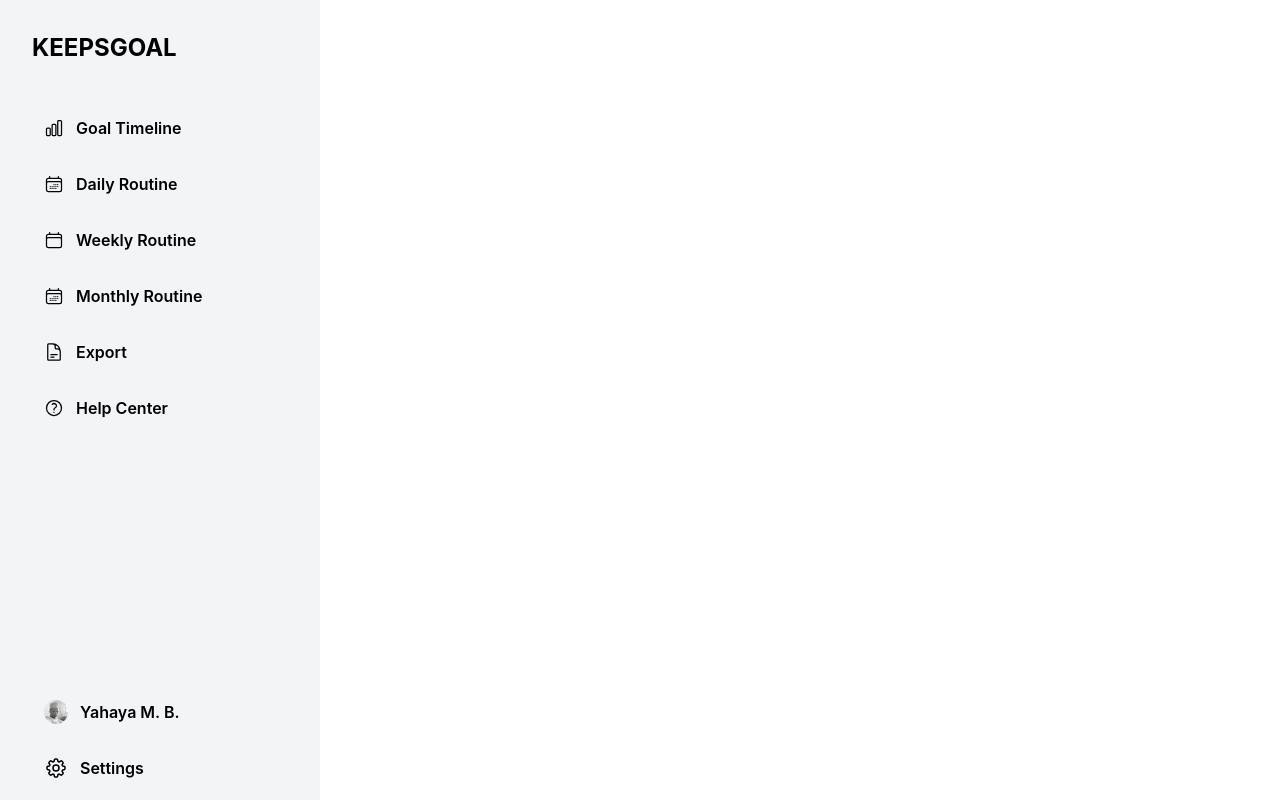
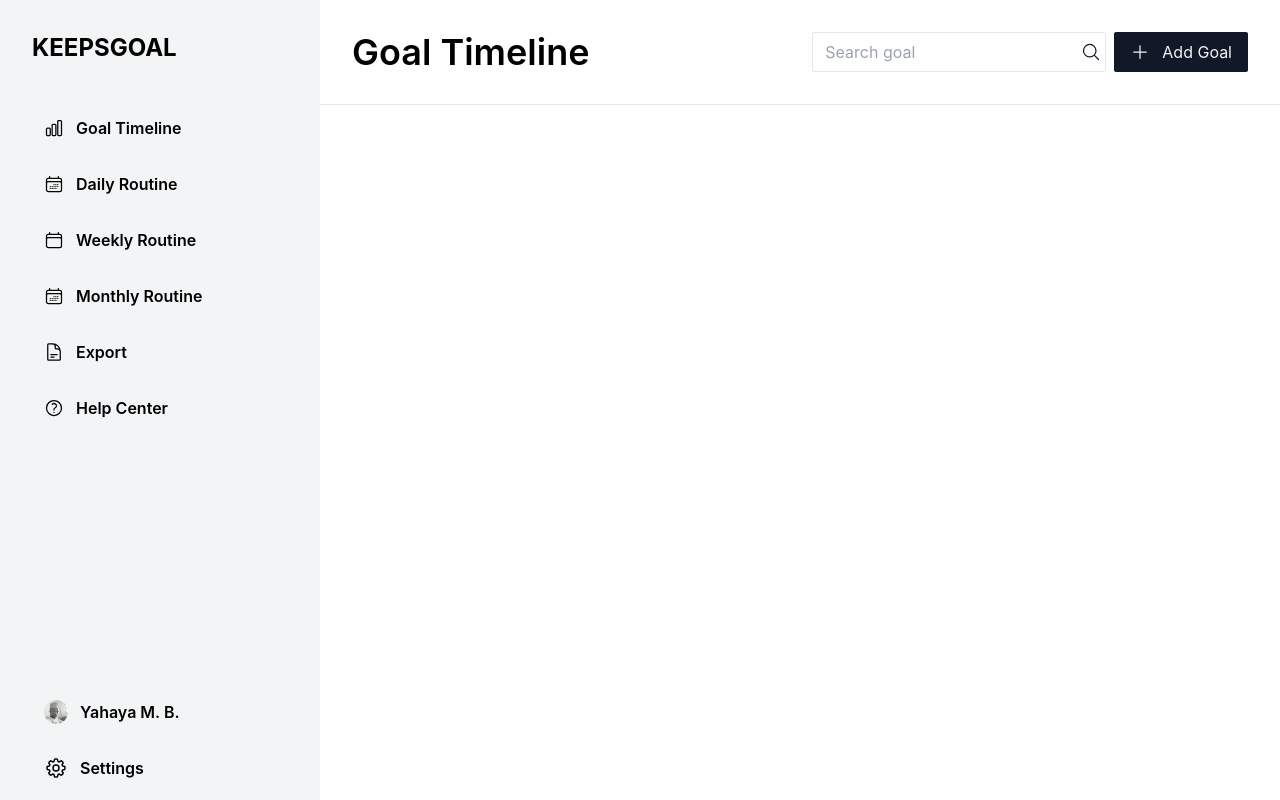
Before and after one commit to Abiey2579/keeps-goal, a React (Create React App) app: page / in a window 1280 px wide. Built offline with nearby package versions, Linux system fonts and the light colour scheme.

Commit message:
Completed Top Navigation Component

```diff
--- a/src/components/IndexKeepsGoal.tsx
+++ b/src/components/IndexKeepsGoal.tsx
@@ -1,4 +1,7 @@
 import React from "react";
+import "./../index.css";
+
+// COMPONENTS
 import GoalDetails from "./GoalDetails";
 import GoalList from "./GoalList";
 import Metrics from "./Metrics";
@@ -8,14 +11,16 @@ import TopNavigation from "./TopNavigation";
 
 const KeepsGoal = () => {
   return (
-    <React.Fragment>
-      {/* <Metrics />
+    <div className="flex flex-">
+      <SideNavigation />
+      <div className="flex-grow">
+        {/* <Metrics />
       <GoalDetails />
       <GoalList />
       <NewGoalDetails /> */}
-      <SideNavigation />
-      {/* <TopNavigation /> */}
-    </React.Fragment>
+        <TopNavigation />
+      </div>
+    </div>
   );
 };
 
--- a/src/components/SideNavigation.tsx
+++ b/src/components/SideNavigation.tsx
@@ -12,12 +12,11 @@ import {
   DocumentTextIcon,
   QuestionMarkCircleIcon,
   Cog8ToothIcon,
-  UserIcon,
 } from "@heroicons/react/24/outline";
 
 const SideNavigation = () => {
   return (
-    <div className=" bg-gray-100 max-w-xs h-[100vh] p-8 relative">
+    <div className=" bg-gray-100 w-80 min-w-fit max-w-xs h-[100vh] p-8">
       <h1 className="text-2xl font-bold mb-10">KEEPSGOAL</h1>
       <ul>
         <li className="mb-2">
--- a/src/components/TopNavigation.tsx
+++ b/src/components/TopNavigation.tsx
@@ -1,9 +1,27 @@
 import React from "react";
+
+// HERO ICONS LIBRARY
+import { MagnifyingGlassIcon, PlusIcon } from "@heroicons/react/24/outline";
 
 const TopNavigation = () => {
   return (
-    <div>
-      <h1>Top Navigation</h1>
+    <div className="flex items-center justify-between p-8 w-full border-b">
+      <h1 className="text-4xl font-semibold">Goal Timeline</h1>
+      <div className="flex">
+        <div className="flex items-center border rounded-sm mr-2 px-1">
+          <input
+            type="text"
+            className="px-2 py-1 outline-0 border-0"
+            placeholder="Search goal"
+          />
+          <MagnifyingGlassIcon className="text-gray-900 font-bold w-5 h-5 cursor-pointer" />
+        </div>
+
+        <button className="flex items-center py-2 px-4 bg-gray-900 rounded-sm">
+          <PlusIcon className="w-5 h-5 mr-3 text-gray-100" />
+          <span className="text-gray-100">Add Goal</span>
+        </button>
+      </div>
     </div>
   );
 };
```
